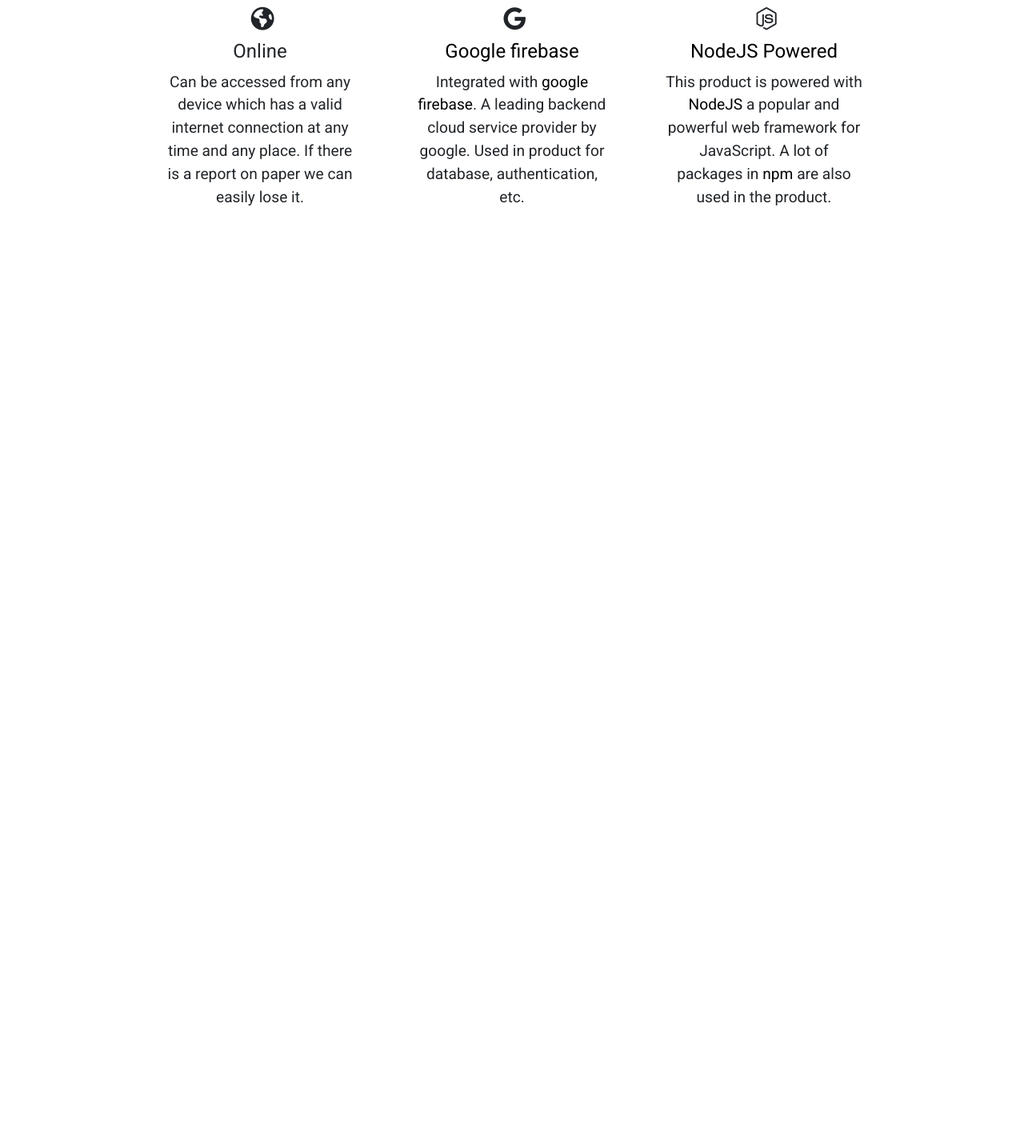
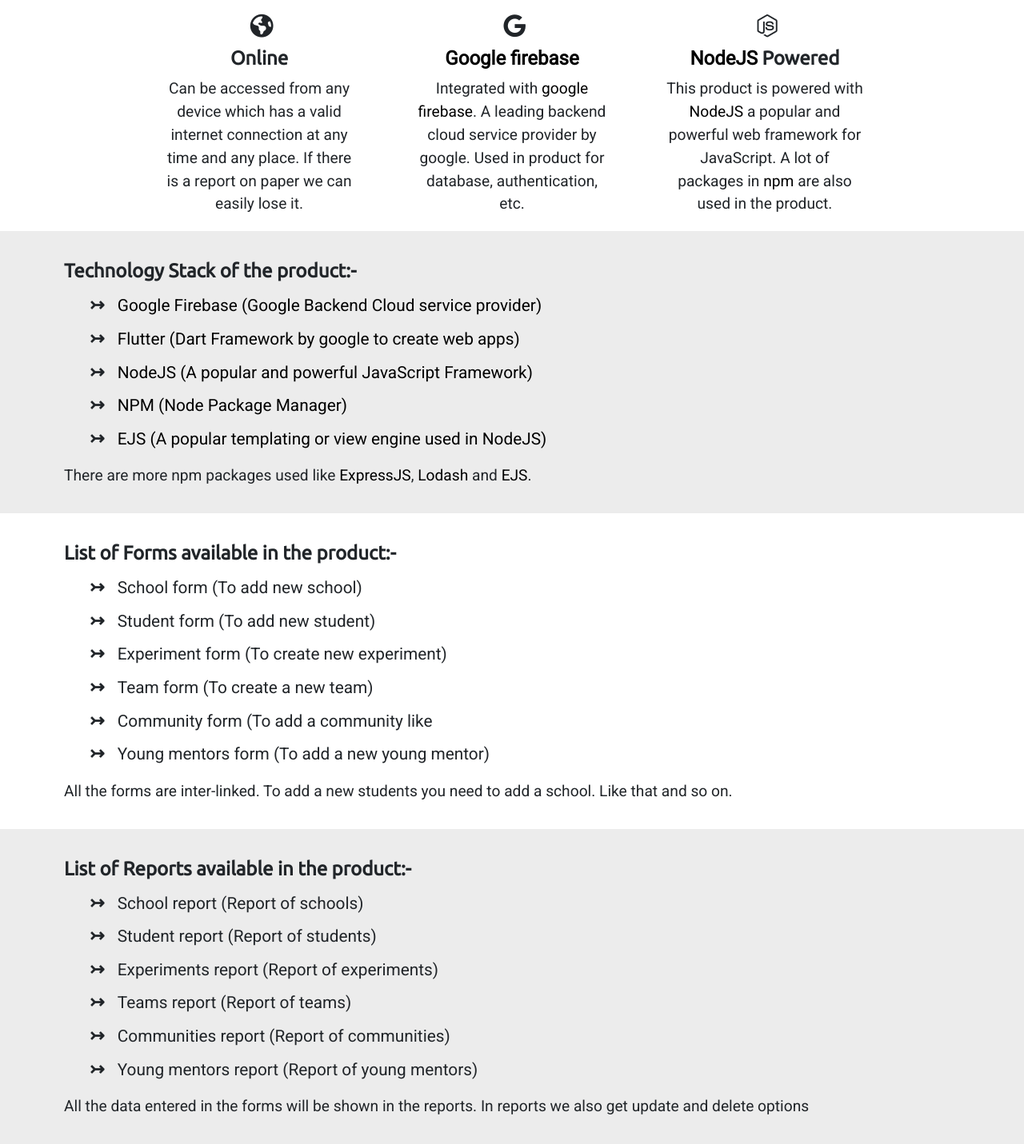
Before and after one commit to Haneesh000/product-portfolio, a plain HTML site: page index.html in a window 1280 px wide. Shown: the part 987-2418 px from the top of the page at 80% size. Before the commit the page ends 1248 px from the top, so only its background shows below. Drawn offline with nearby package versions, Linux system fonts and the light colour scheme.

Commit message:
Linked CSS

```diff
--- a/index.html
+++ b/index.html
@@ -40,7 +40,9 @@
                             </a>
                             <ul class="dropdown-menu" aria-labelledby="navbarDropdownMenuLink">
                                 <li><a class="dropdown-item" href="#features">Features</a></li>
-                                <!-- <li><a class="dropdown-item" href="#">Another action</a></li> -->
+                                <li><a class="dropdown-item" href="#technologyStack">Technology Stack</a></li>
+                                <li><a class="dropdown-item" href="#forms">List of forms</a></li>
+                                <li><a class="dropdown-item" href="#reports">List of reports</a></li>
                                 <!-- <li><a class="dropdown-item" href="#">Something else here</a></li> -->
                             </ul>
                         </li>
@@ -58,8 +60,8 @@
             </div>
         </div>
     </div>
-    <div class="container">
-        <div id="features">
+    <section id="features">
+        <div class="sectionContainer">
             <div class="title">Features of the product:- </div>
             <div class="featuresContent row">
                 <center>
@@ -100,7 +102,7 @@
                     </div>
                     <div class="col-lg-3 col-md-6 featureBox node">
                         <div class="icon"><i class="fa-brands fa-node-js"></i></div>
-                        <div class="title"><a href="https://www.nodejs.org" target="_blank">NodeJS Powered</a></div>
+                        <div class="title"><a href="https://www.nodejs.org" target="_blank">NodeJS</a> Powered</div>
                         <div class="content">
                             This product is powered with <a href="https://www.nodejs.org" target="_blank">NodeJS</a> a popular and powerful web framework for JavaScript. A lot of packages in <a href="https://www.npmjs.com" target="_blank">npm</a> are also used in the product.
                         </div>
@@ -108,7 +110,54 @@
                 </center>
             </div>
         </div>
-    </div>
+    </section>
+    <section class="sectionContainer bg-custom-light">
+        <div id="technologyStack">
+            <div class="title">Technology Stack of the product:- </div>
+            <ol id="techStackList">
+                <li class="techStack"><a href="https://firebase.google.com" target="_blank">Google Firebase (Google Backend Cloud service provider)</a></li>
+                <li class="techStack"><a href="https://flutter.dev" target="_blank">Flutter (Dart Framework by google to create web apps)</a></li>
+                <li class="techStack"><a href="https://nodejs.org" target="_blank">NodeJS (A popular and powerful JavaScript Framework)</a></li>
+                <li class="techStack"><a href="https://npmjs.com" target="_blank">NPM (Node Package Manager)</a></li>
+                <li class="techStack"><a href="https://ejs.co" target="_blank">EJS (A popular templating or view engine used in NodeJS)</a></li>
+            </ol>
+            <div class="content">
+                There are more npm packages used like <a href="https://expressjs.com" target="_blank">ExpressJS</a>, <a href="https://lodash.com" target="_blank">Lodash</a> and <a href="https://ejs.co" target="_blank">EJS</a>.
+            </div>
+        </div>
+    </section>
+    <section class="sectionContainer">
+        <div id="forms">
+            <div class="title">List of Forms available in the product:- </div>
+            <ol id="formsList">
+                <li class="form">School form (To add new school)</li>
+                <li class="form">Student form (To add new student)</li>
+                <li class="form">Experiment form (To create new experiment)</li>
+                <li class="form">Team form (To create a new team)</li>
+                <li class="form">Community form (To add a community like</li>
+                <li class="form">Young mentors form (To add a new young mentor)</li>
+            </ol>
+            <div class="content">
+                All the forms are inter-linked. To add a new students you need to add a school. Like that and so on.
+            </div>
+        </div>
+    </section>
+    <section class="sectionContainer bg-custom-light">
+        <div id="reports">
+            <div class="title">List of Reports available in the product:- </div>
+            <ul id="reportsList">
+                <li class="report">School report (Report of schools)</li>
+                <li class="report">Student report (Report of students)</li>
+                <li class="report">Experiments report (Report of experiments)</li>
+                <li class="report">Teams report (Report of teams)</li>
+                <li class="report">Communities report (Report of communities)</li>
+                <li class="report">Young mentors report (Report of young mentors)</li>
+            </ul>
+            <div class="content">
+                All the data entered in the forms will be shown in the reports. In reports we also get update and delete options
+            </div>
+        </div>
+    </section>
     <script src="https://cdn.jsdelivr.net/npm/bootstrap@5.2.0-beta1/dist/js/bootstrap.bundle.min.js"
         integrity="sha384-pprn3073KE6tl6bjs2QrFaJGz5/SUsLqktiwsUTF55Jfv3qYSDhgCecCxMW52nD2"
         crossorigin="anonymous"></script>
--- a/styles.css
+++ b/styles.css
@@ -1,9 +1,17 @@
-@import url('https://fonts.googleapis.com/css2?family=Open+Sans&family=Poppins&family=Roboto&family=Ubuntu&display=swap');
+@import url('https://fonts.googleapis.com/css2?family=Montserrat&family=Open+Sans&family=Poppins&family=Roboto&family=Ubuntu&display=swap');
 
 * {
     margin: 0;
     padding: 0;
-    font-family: 'Roboto', 'Open Sans', 'Poppins', 'Ubuntu', Arial, sans-serif;
+    font-family: 'Roboto', 'Open Sans', 'Poppins', 'Montserrat', 'Ubuntu', Arial, sans-serif;
+}
+
+html {
+    /* max-width: 100vw; */
+}
+
+body {
+    overflow-x: hidden;
 }
 
 a {
@@ -15,6 +23,8 @@ nav {
     padding-top: 0.3rem;
     font-size: 20px;
     color: #fff;
+    padding: 1rem 3rem !important;
+    font-family: 'Montserrat';
 }
 
 .nav-item {
@@ -62,7 +72,7 @@ nav {
     font-size: 1.3rem;
 }
 
-#features .title {
+.title {
     font-size: 1.5rem;
 }
 
@@ -105,6 +115,28 @@ nav {
     text-align: center;
 }
 
-nav {
-    padding: 1rem 3rem !important;
+.sectionContainer {
+    padding: 2rem 5rem !important;
 }
+
+.techStack, .form, .report {
+    font-size: 1.3rem;
+    list-style: none;
+    margin-top: 0.5rem;
+}
+
+.techStack:before, .form:before, .report:before {
+    content: "\21A3";
+    font-weight: 600;
+    font-size: 1.4rem;
+    padding-right: 1rem;
+}
+
+.title {
+    font-family: 'Ubuntu';
+    font-weight: 600;
+}
+
+.titleContainer .content .contentTitle {
+    font-family: 'Poppins';
+}
```
